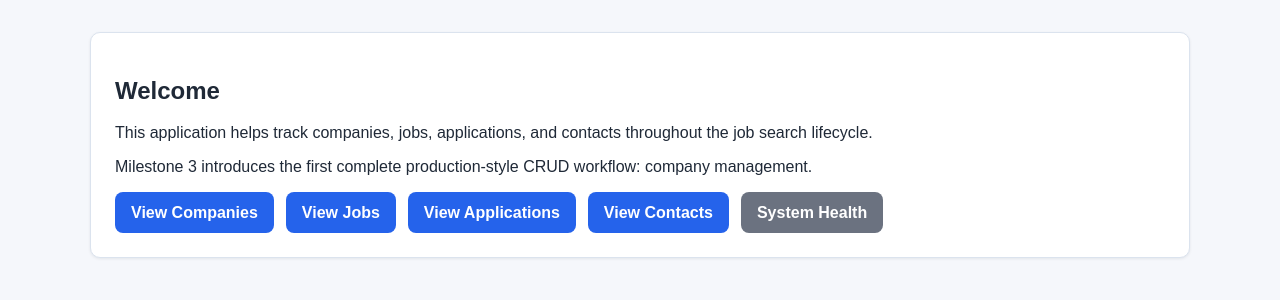
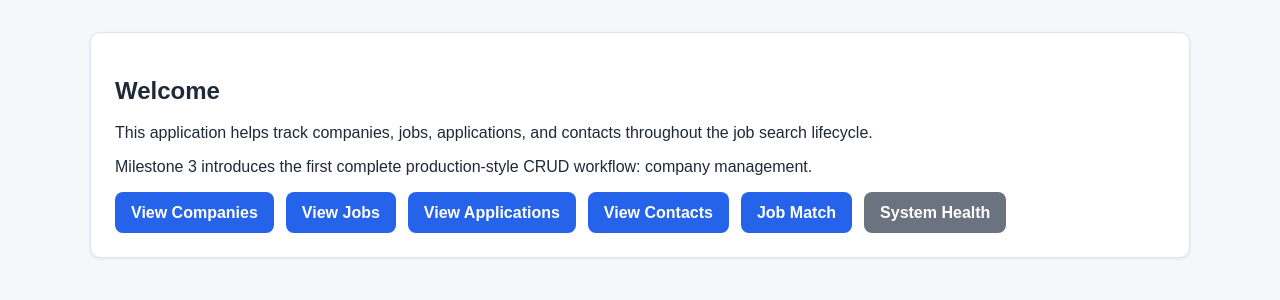
Before and after one commit to jcgom3/COP4751-Job-Application-Tracker, a Flask app: page / in a window 1280 px wide. Shown: the part 95-395 px from the top of the page. Run offline with Flask 3, Linux system fonts and the light colour scheme.

Commit message:
Add job match entry point to homepage

```diff
--- a/templates/index.html
+++ b/templates/index.html
@@ -21,6 +21,7 @@ endblock %} {% block content %}
     <a class="button-link" href="{{ url_for('contacts_list') }}"
       >View Contacts</a
     >
+    <a class="button-link" href="{{ url_for('job_match') }}">Job Match</a>
     <a class="button-link button-secondary" href="{{ url_for('health_check') }}"
       >System Health</a
     >
```
